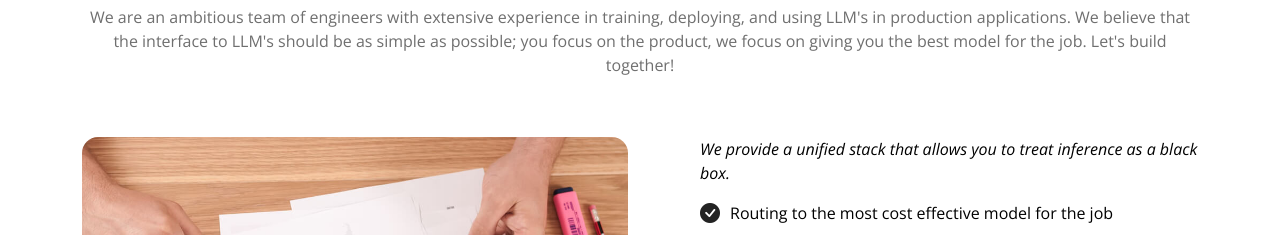
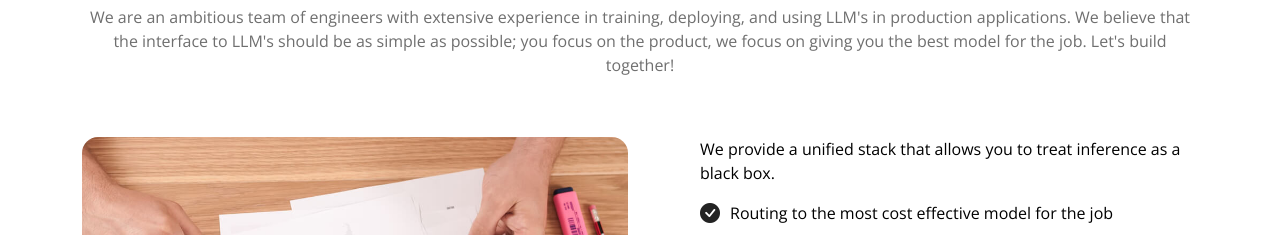
Before and after one commit to ragrouter/ragrouter.github.io, a plain HTML site: page index.html in a window 1280 px wide. Shown: the part 1000-1235 px from the top of the page. Drawn offline with nearby package versions, Linux system fonts and the light colour scheme.

Commit message:
remove italics

```diff
--- a/index.html
+++ b/index.html
@@ -130,7 +130,7 @@
             </div>
           <div class="col-lg-6">
             <div class="content ps-0 ps-lg-5">
-              <p class="fst-italic">
+              <p>
                 We provide a unified stack that allows you to treat inference as a black box.
               </p>
               <ul>
```
